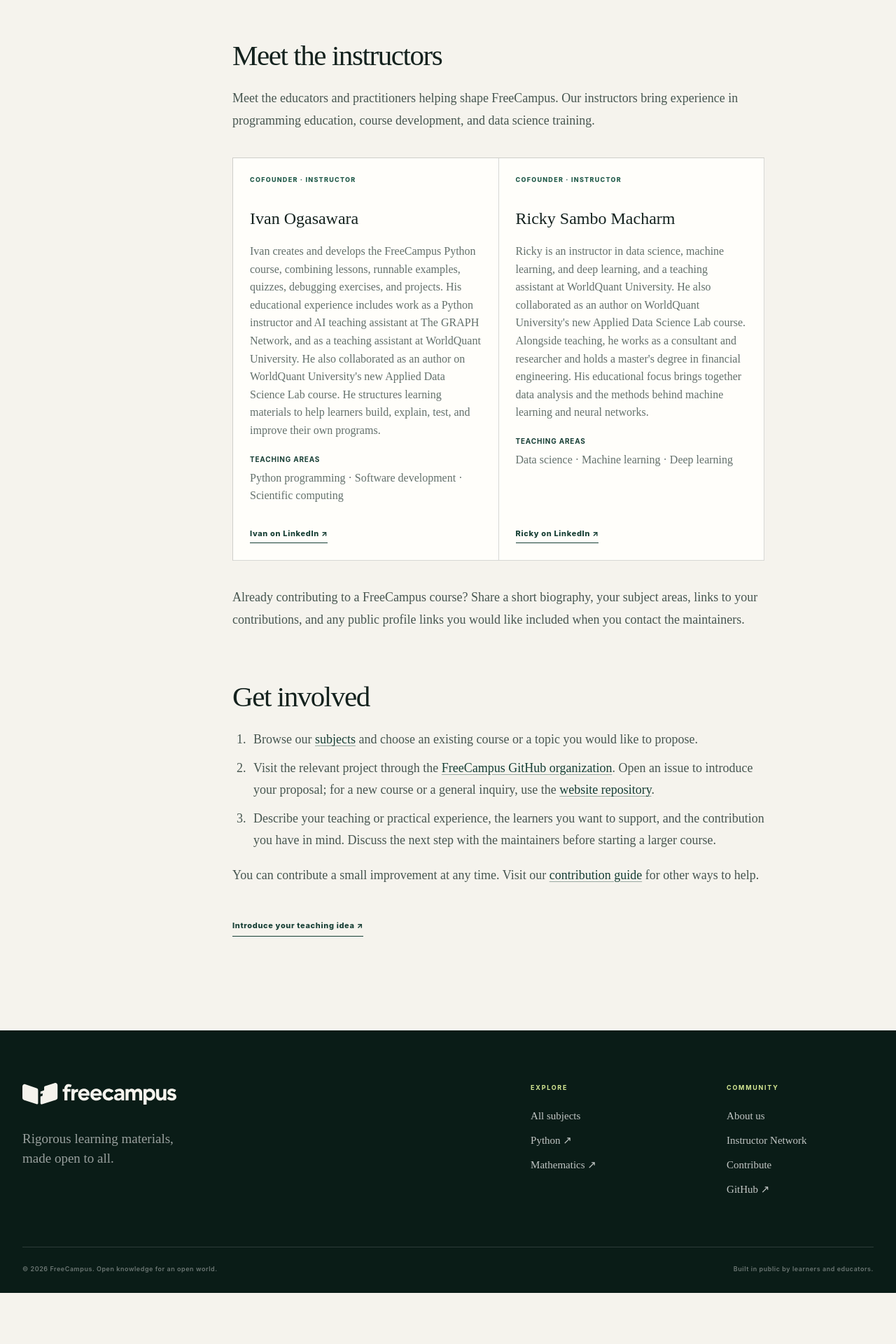
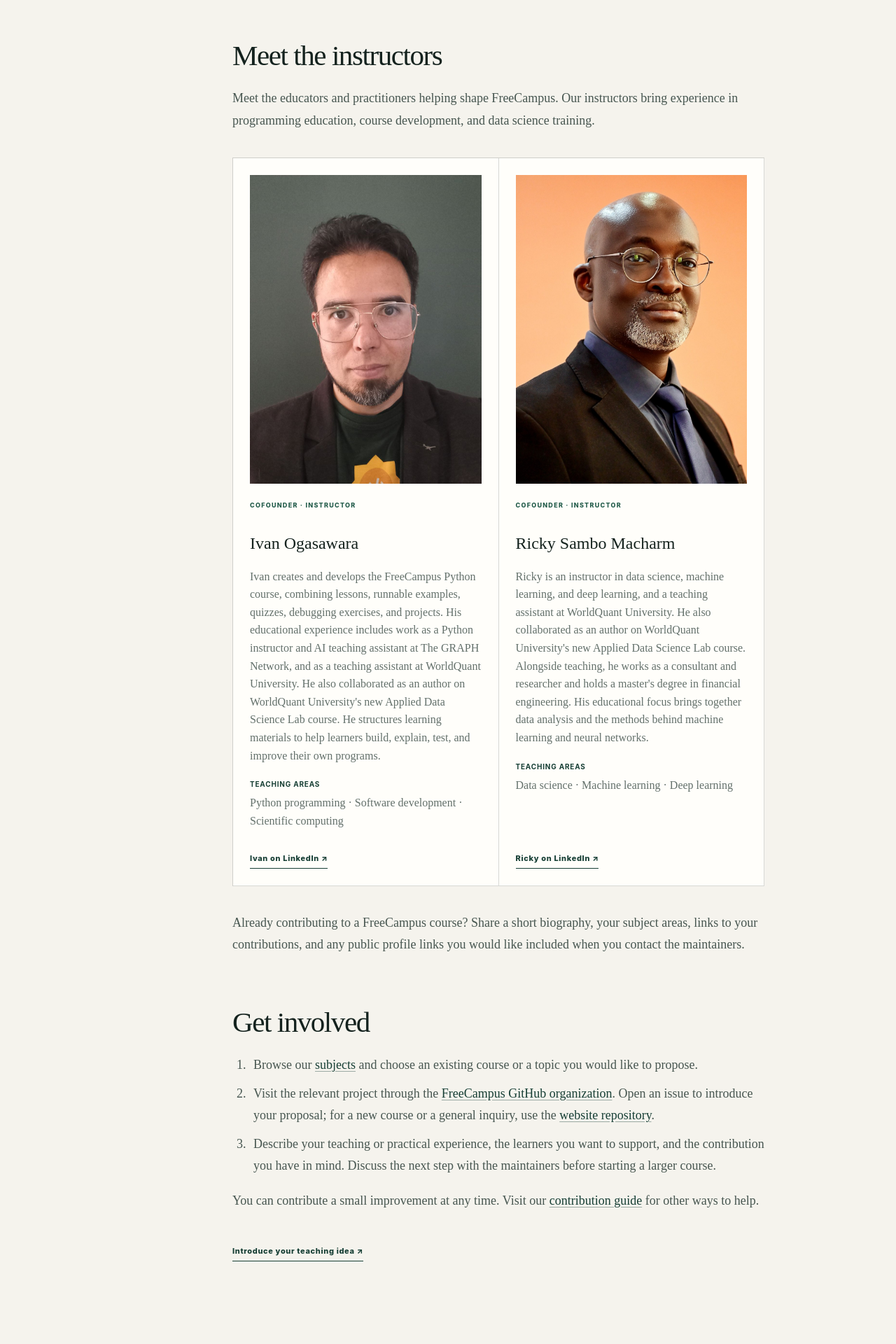
Before and after one commit to freecampus/freecampus.github.io, an MkDocs documentation site: the page built from docs/instructors.md, in a window 1280 px wide. Shown: the part 2011-3931 px from the top of the page at 70% size. Built offline with MkDocs 1.6.1, drawn with Linux system fonts in a browser that asks for light colours; before the commit the page ends 3858 px from its top, so only the background shows below that.

Commit message:
Add SciStitch portraits to instructor profiles (#4)

```diff
--- a/docs/assets/stylesheets/main.css
+++ b/docs/assets/stylesheets/main.css
@@ -476,6 +476,7 @@
 
 .instructor-grid { display: grid; grid-template-columns: repeat(2, minmax(0, 1fr)); margin: 37px 0; border-top: 1px solid var(--line); border-left: 1px solid var(--line); }
 .instructor-card { display: flex; flex-direction: column; align-items: flex-start; padding: 24px; border-right: 1px solid var(--line); border-bottom: 1px solid var(--line); background: var(--white); }
+.instructor-portrait { width: 100%; height: auto; aspect-ratio: 3 / 4; object-fit: cover; object-position: center top; margin-bottom: 24px; background: var(--paper-deep); }
 .instructor-card .instructor-role { margin: 0; color: var(--green-bright); font-family: var(--sans); font-size: 9px; font-weight: 800; letter-spacing: .14em; text-transform: uppercase; }
 .instructor-card h3 { margin: 28px 0 15px; }
 .instructor-card p { margin: 0 0 20px; color: var(--muted); font-family: var(--serif); font-size: 16px; line-height: 1.6; }
--- a/docs/instructors.md
+++ b/docs/instructors.md
@@ -36,6 +36,7 @@
 
 <div class="instructor-grid">
   <section class="instructor-card" aria-labelledby="instructor-ivan">
+    <img class="instructor-portrait" src="../assets/images/instructors/ivan-ogasawara.jpg" width="960" height="1280" alt="Ivan Ogasawara" loading="lazy" decoding="async">
     <p class="instructor-role">Cofounder · Instructor</p>
     <h3 id="instructor-ivan">Ivan Ogasawara</h3>
     <p>Ivan creates and develops the FreeCampus Python course, combining lessons, runnable examples, quizzes, debugging exercises, and projects. His educational experience includes work as a Python instructor and AI teaching assistant at The GRAPH Network, and as a teaching assistant at WorldQuant University. He also collaborated as an author on WorldQuant University's new Applied Data Science Lab course. He structures learning materials to help learners build, explain, test, and improve their own programs.</p>
@@ -43,6 +44,7 @@
     <a class="inline-action" href="https://www.linkedin.com/in/ivan-ogasawara/">Ivan on LinkedIn ↗</a>
   </section>
   <section class="instructor-card" aria-labelledby="instructor-ricky">
+    <img class="instructor-portrait" src="../assets/images/instructors/ricky-macharm.jpg" width="1144" height="1536" alt="Ricky Sambo Macharm" loading="lazy" decoding="async">
     <p class="instructor-role">Cofounder · Instructor</p>
     <h3 id="instructor-ricky">Ricky Sambo Macharm</h3>
     <p>Ricky is an instructor in data science, machine learning, and deep learning, and a teaching assistant at WorldQuant University. He also collaborated as an author on WorldQuant University's new Applied Data Science Lab course. Alongside teaching, he works as a consultant and researcher and holds a master's degree in financial engineering. His educational focus brings together data analysis and the methods behind machine learning and neural networks.</p>
```
Also changed, not shown: docs/assets/images/instructors/ivan-ogasawara.jpg (added), docs/assets/images/instructors/ricky-macharm.jpg (added).
